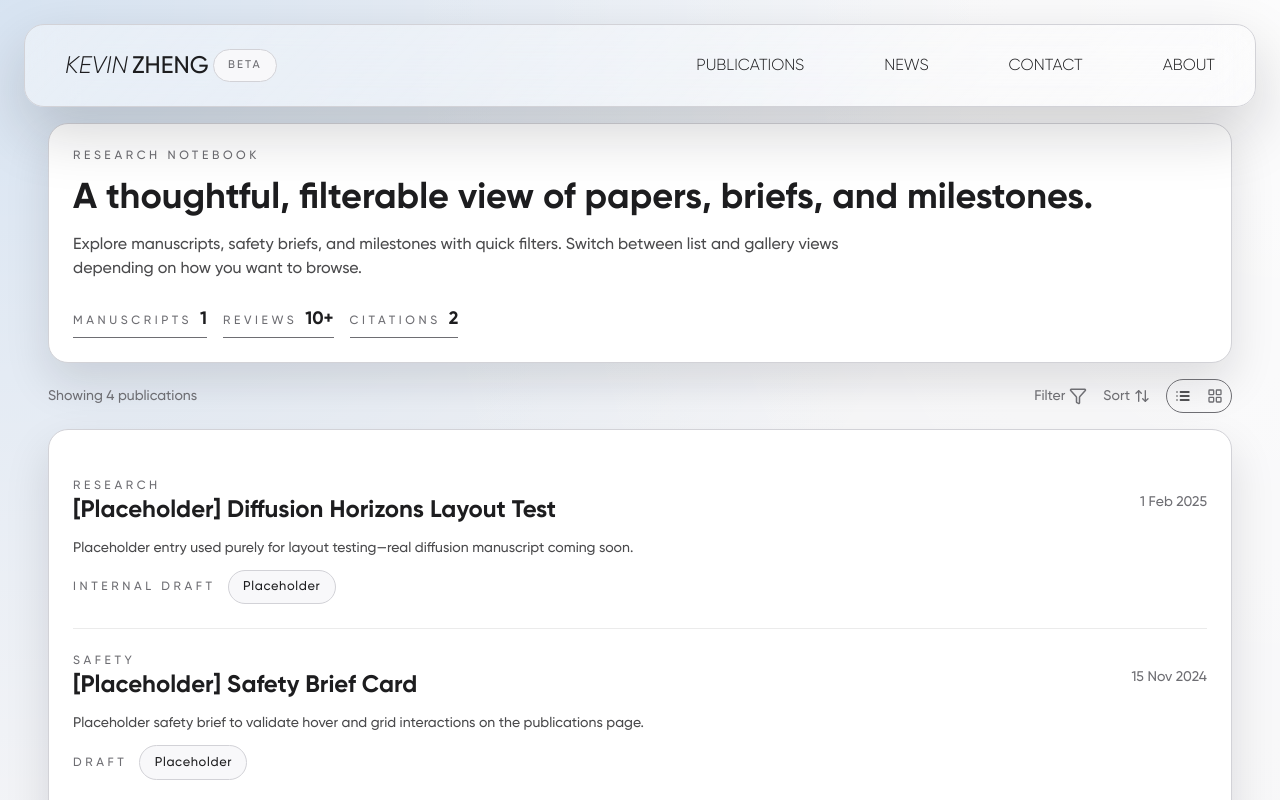
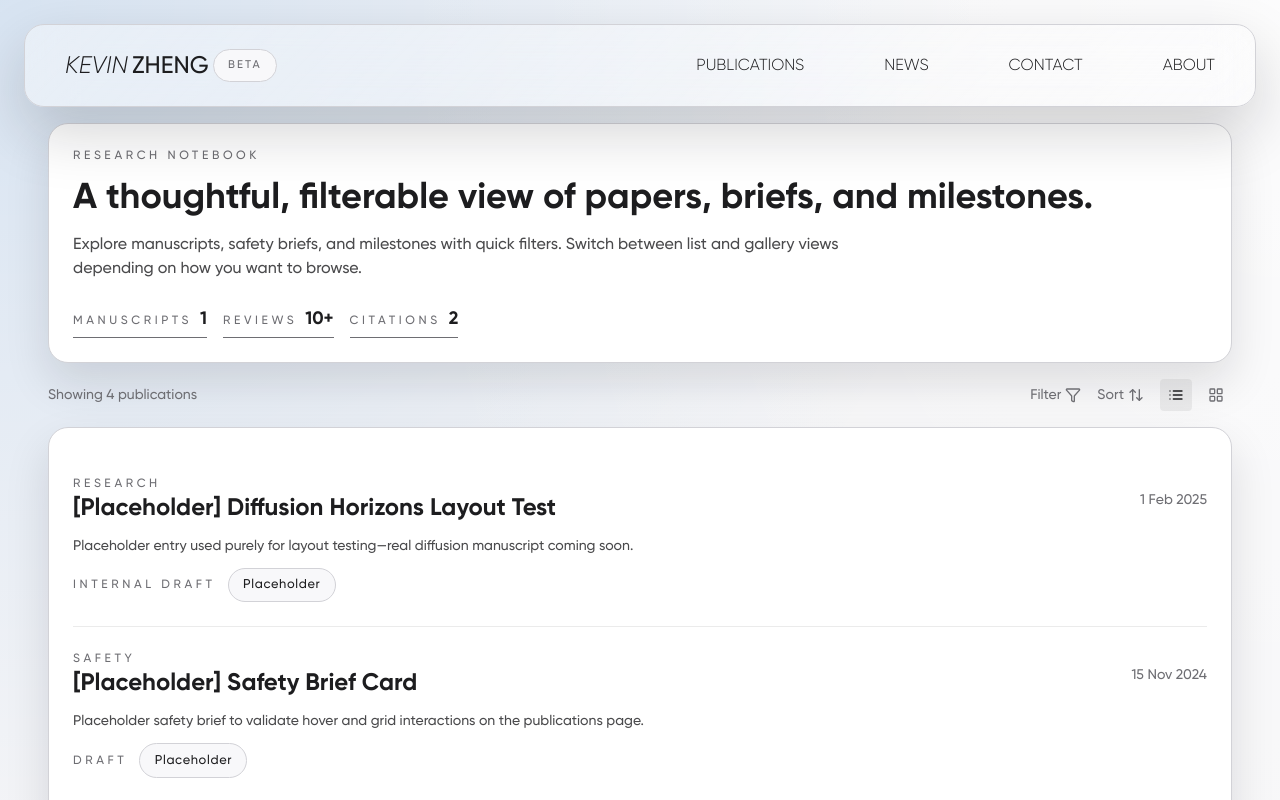
Before and after one commit to kyxzhe/kyxzhe.github.io, a Next.js app: page /publications in a window 1280 px wide. Shown: the top 800 px of the page. Built offline with nearby package versions, Linux system fonts and the light colour scheme.

Commit message:
Align publications toolbar with news layout

```diff
--- a/src/app/publications/page.tsx
+++ b/src/app/publications/page.tsx
@@ -8,7 +8,6 @@ import { ArrowUpDown, Filter, LayoutGrid, List } from "lucide-react";
 import Navbar from "@/components/Navbar";
 import Footer from "@/components/Footer";
 import { type Publication, publications } from "@/lib/constants/publications";
-import { cn } from "@/lib/utils/util";
 import {
   cardVariants,
   containerVariants,
@@ -274,13 +273,12 @@ export default function PublicationsPage() {
 
         <div className="flex flex-wrap items-center justify-between gap-3 text-sm font-medium">
           <p className="text-muted-foreground">
-            Showing {sortedPublications.length} publication
-            {sortedPublications.length === 1 ? "" : "s"}
+            Showing {sortedPublications.length} publications
           </p>
-          <div className="relative flex items-center gap-4 text-sm">
+          <div className="relative flex items-center gap-4">
             <div className="relative flex items-center gap-1">
               <button
-                className="flex items-center gap-1 transition"
+                className="flex items-center gap-1"
                 onClick={() => {
                   setFilterOpen((prev) => !prev);
                   setSortOpen(false);
@@ -288,7 +286,7 @@ export default function PublicationsPage() {
               >
                 <span
                   className={
-                    selectedTopics.length > 0
+                    selectedTopics.length > 0 || filterOpen
                       ? "text-foreground"
                       : "text-muted-foreground"
                   }
@@ -296,13 +294,12 @@ export default function PublicationsPage() {
                   Filter
                 </span>
                 <Filter
-                  size={18}
-                  className={cn(
-                    "transition",
+                  size={16}
+                  className={
                     selectedTopics.length > 0 || filterOpen
                       ? "text-foreground"
                       : "text-muted-foreground"
-                  )}
+                  }
                 />
               </button>
               {filterOpen && (
@@ -351,7 +348,7 @@ export default function PublicationsPage() {
             </div>
             <div className="relative flex items-center gap-1">
               <button
-                className={`flex items-center gap-1 transition ${
+                className={`flex items-center gap-1 ${
                   sortOpen ? "text-foreground" : "text-muted-foreground"
                 }`}
                 onClick={() => {
@@ -359,8 +356,8 @@ export default function PublicationsPage() {
                   setFilterOpen(false);
                 }}
               >
-                <span className="text-muted-foreground">Sort</span>
-                <ArrowUpDown size={16} className="text-muted-foreground" />
+                <span>Sort</span>
+                <ArrowUpDown size={16} />
               </button>
               {sortOpen && (
                 <div className="absolute top-full mt-2 right-0 w-64 z-40 surface-card p-3 flex flex-col gap-2 shadow-xl rounded-2xl border border-border">
@@ -382,12 +379,12 @@ export default function PublicationsPage() {
                 </div>
               )}
             </div>
-            <div className="flex items-center rounded-full border border-border overflow-hidden text-muted-foreground">
+            <div className="flex items-center gap-2 text-muted-foreground">
               <button
-                className={`p-2 inline-flex items-center justify-center transition ${
+                className={`p-2 rounded ${
                   viewMode === "list"
-                    ? "text-foreground"
-                    : "text-muted-foreground hover:text-foreground"
+                    ? "text-foreground bg-[rgba(0,0,0,0.06)]"
+                    : "hover:text-foreground"
                 }`}
                 onClick={() => setViewMode("list")}
                 aria-label="List view"
@@ -395,10 +392,10 @@ export default function PublicationsPage() {
                 <List size={16} />
               </button>
               <button
-                className={`p-2 inline-flex items-center justify-center transition ${
+                className={`p-2 rounded ${
                   viewMode === "grid"
-                    ? "text-foreground"
-                    : "text-muted-foreground hover:text-foreground"
+                    ? "text-foreground bg-[rgba(0,0,0,0.06)]"
+                    : "hover:text-foreground"
                 }`}
                 onClick={() => setViewMode("grid")}
                 aria-label="Grid view"
```
